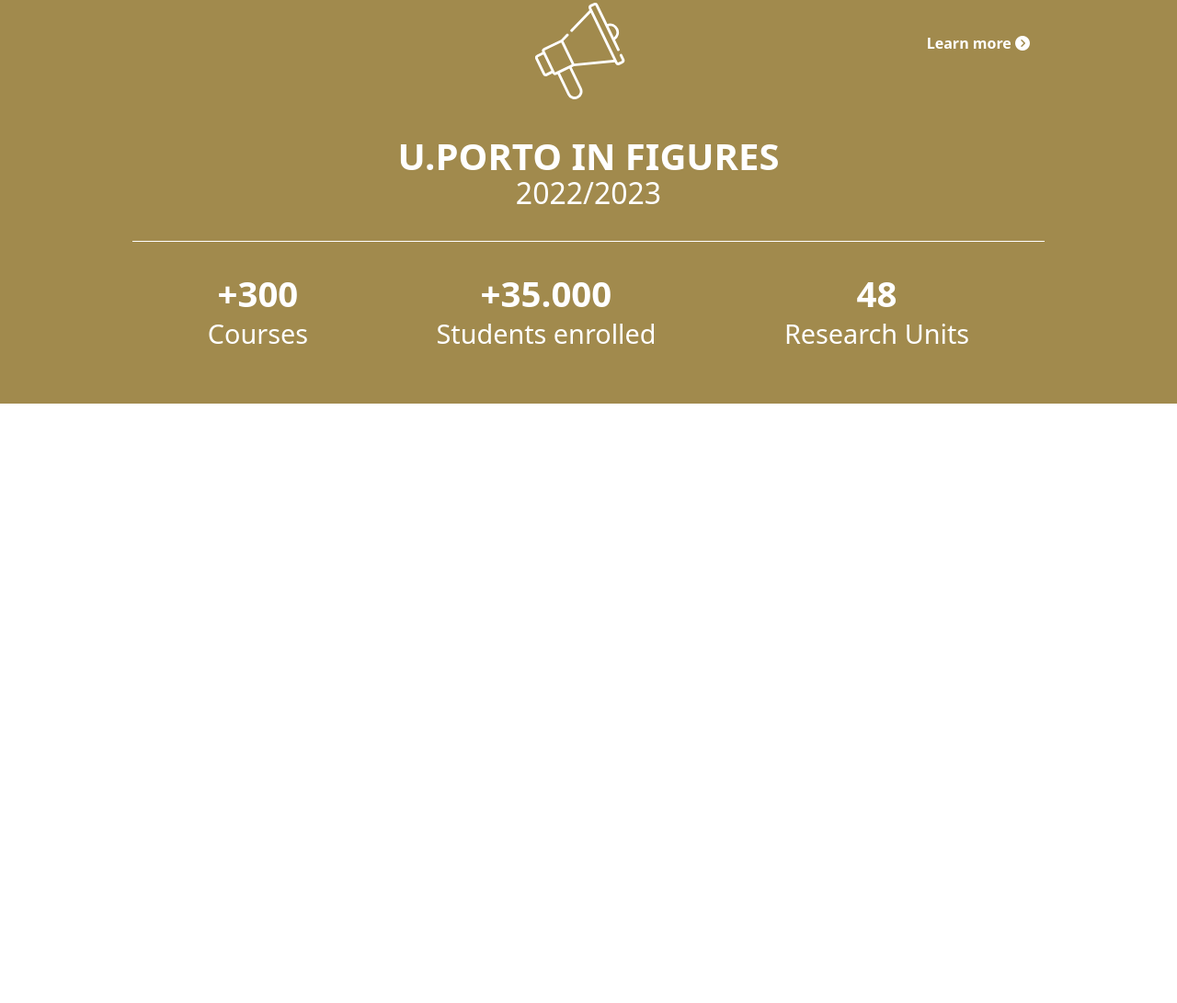
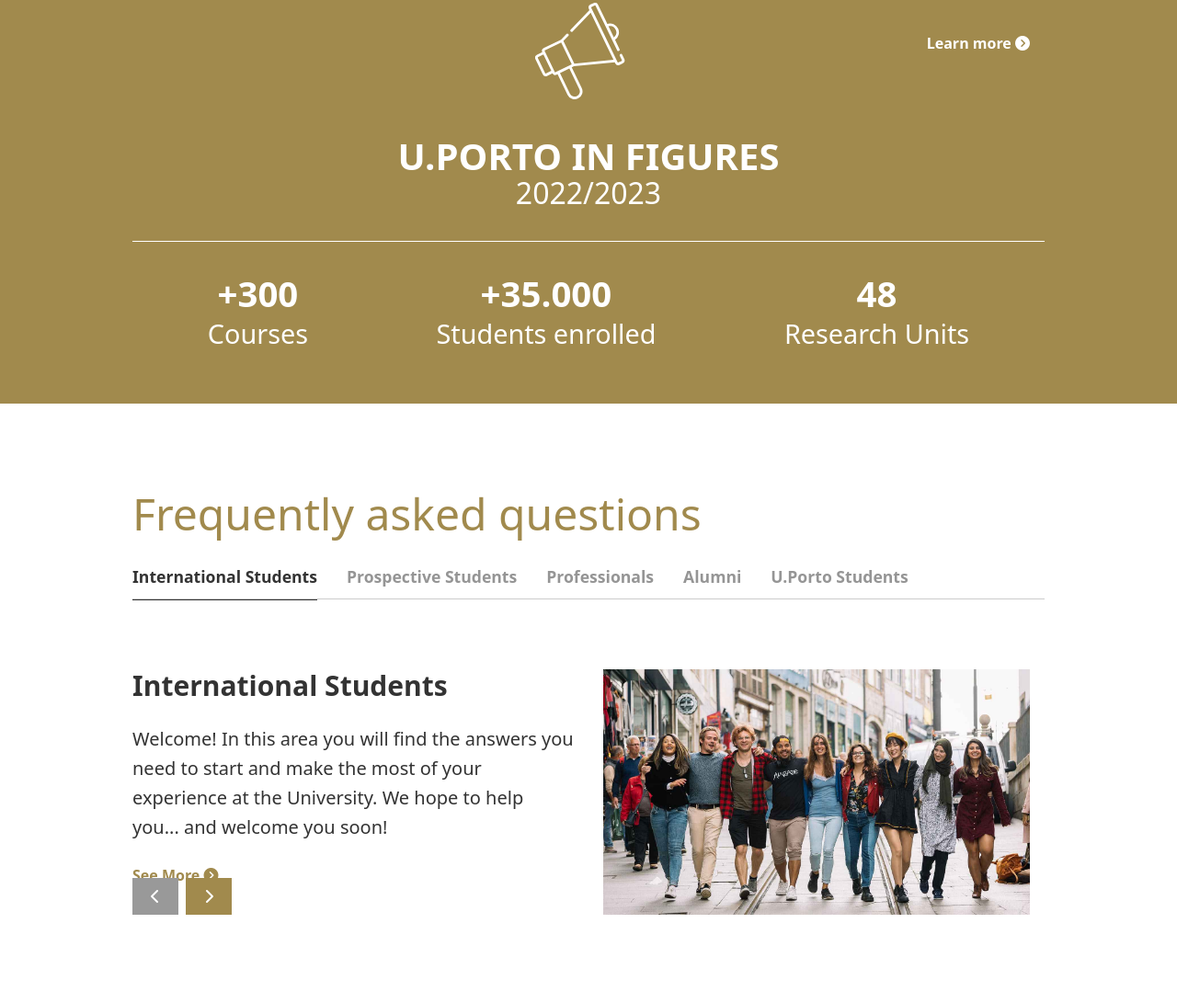
Before and after one commit to josueahadi/TheGymGate2, a website built with Vite: page src/index.html in a window 1280 px wide. Shown: the part 3828-4919 px from the top of the page at 92% size. Before the commit the page ends 4267 px from the top, so only its background shows below. Built offline with nearby package versions, Linux system fonts and the light colour scheme; files whose address does not match are found by name.

Commit message:
section: faq

```diff
--- a/src/index.html
+++ b/src/index.html
@@ -380,6 +380,69 @@
             </div>
         </div>
     </section>
+
+    <section class="bg-[#fff] text-[#212529] leading-6 py-24 px-4">
+        <div class="mx-32 ">
+            <div class="flex flex-col gap-8 relative">
+                <div class="flex flex-row">
+                    <h1 class="text-[#a18a4d] text-5xl font-light">Frequently asked questions</h1>
+                </div>
+
+                <div class="text-[#959595]">
+                    <ul class="flex flex-row gap-8 border-b-[1px] border-solid border-[#ccc] mb-[2.5em] text-[1.1em] font-semibold">
+                        <li class="mb-3">
+                            <a
+                                class="border-b-[1px] border-solid border-[#333] text-[#333] font-semibold py-[.77em]"
+                                href="#">International Students</a>
+                        </li>
+                        <li class="mb-3">
+                            <a href="#">Prospective Students</a>
+                        </li>
+                        <li class="mb-3">
+                            <a href="#">Professionals</a>
+                        </li>
+                        <li class="mb-3">
+                            <a href="#">Alumni</a>
+                        </li>
+                        <li class="mb-3">
+                            <a href="#">U.Porto Students</a>
+                        </li>
+                    </ul>
+                </div>
+
+                <div class="flex flex-row gap-4">
+                    <div class="w-full text-left leading-[1.5] space-y-6">
+                        <h4 class="text-[#333] font-semibold text-3xl text-left">International Students</h4>
+
+                        <p class="text-[#333] text-xl font-light leading-[1.6em]">Welcome! In this area you will find the answers you need to start and make the most of your experience at the University. We hope to help you... and welcome you soon!</p>
+                        <p class="text-[#a18a4d] text-base font-semibold mb-0 mt-4 px- py-0">
+                            <a href="#" target="_blank">
+                                <span>See More</span>
+                                <span>
+                                    <i class="fa-solid fa-circle-chevron-right"></i>
+                                </span>
+                            </span>
+                            </a>
+                        </p>
+                    </div>
+
+                    <div class="w-full px-4 relative space-y-[1.5em]">
+                        <img src="./img/international-students.jpeg" alt="">
+                    </div>
+                </div>
+
+                <div class="absolute w-full bottom-0 flex flex-row gap-2 text-[#fff] text-base font-normal">
+                    <a class="bg-[#999] py-2 px-5" href="#">
+                        <i class="fa-solid fa-chevron-left"></i>
+                    </a>
+                    <a class="bg-[#a18a4d] py-2 px-5" href="#">
+                        <i class="fa-solid fa-chevron-right"></i>
+                    </a>
+                </div>
+
+            </div>
+        </div>
+    </section>
 </body>
 
 </html>
```
Also changed, not shown: src/img/international-students.jpeg (added).
